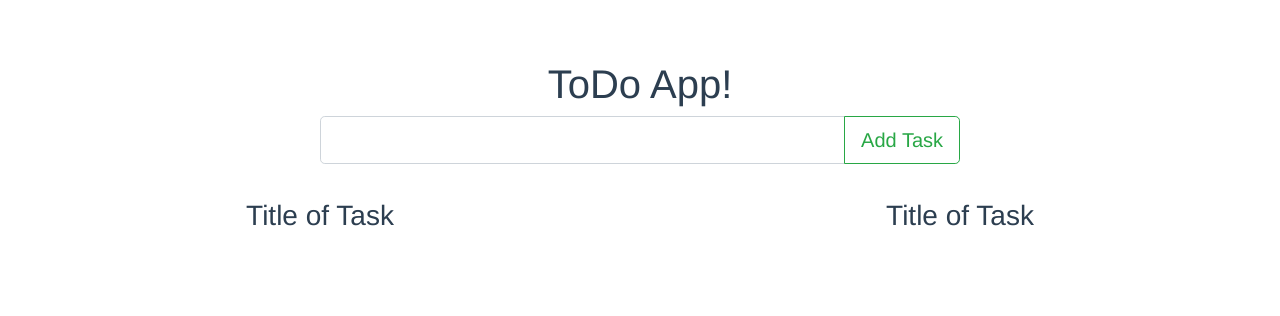
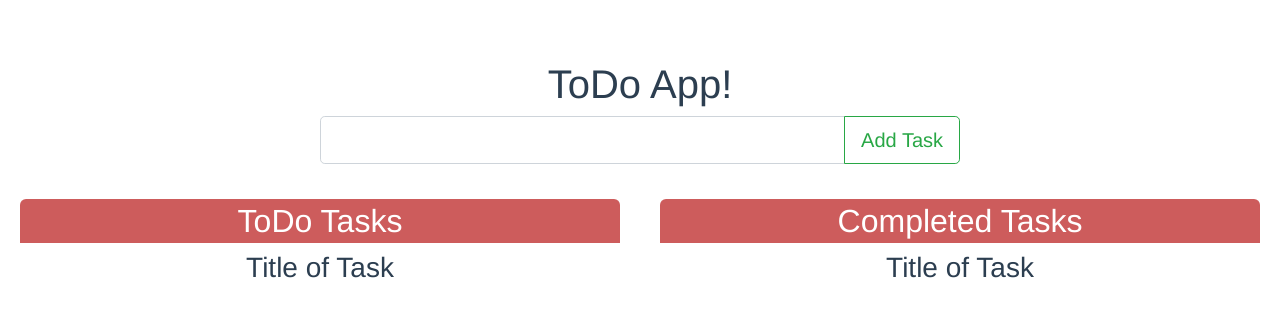
Before and after one commit to MrLuiso/TodoList-Vue, a Vue app: page / in a window 1280 px wide. Shown: the top 316 px of the page. Built offline with nearby package versions, Linux system fonts and the light colour scheme.

Commit message:
Styling and added scoped to all css

```diff
--- a/src/components/TaskColumn.vue
+++ b/src/components/TaskColumn.vue
@@ -1,5 +1,6 @@
 <template>
     <div class="taskColumn">
+        <h2 class="title">{{columnTitle}}</h2>
         <task-uncheked taskTitle="Title of Task"></task-uncheked>
     </div>
 </template>
@@ -11,11 +12,12 @@ export default {
     name: "TaskColumn",
     components: {
         TaskUncheked
-    }
+    },
+    props:['columnTitle']
 }
 </script>
 
-<style>
+<style scoped>
 .taskColumn{
     display: flex;
     flex: 1;
@@ -23,4 +25,15 @@ export default {
     align-content: center;
     width: 33%;
 }
+
+.title{
+    background-color: indianred;
+    color: white;
+    margin-left: 20px;
+    margin-right: 20px;
+    padding-top: 3px;
+    padding-bottom: 3px;
+    border-top-left-radius: 6px;
+    border-top-right-radius: 6px;
+}
 </style>
--- a/src/components/TaskDisplay.vue
+++ b/src/components/TaskDisplay.vue
@@ -1,7 +1,7 @@
 <template>
     <div class="taskDisplay">
-        <task-column></task-column>
-        <task-column></task-column>
+        <task-column columnTitle="ToDo Tasks"></task-column>
+        <task-column columnTitle="Completed Tasks"></task-column>
     </div>
 </template>
 
@@ -16,7 +16,7 @@ export default {
 }
 </script>
 
-<style>
+<style scoped>
 .taskDisplay{
     display: flex;
     flex: 1;
--- a/src/components/TaskUnchecked.vue
+++ b/src/components/TaskUnchecked.vue
@@ -11,11 +11,12 @@ export default {
 }
 </script>
 
-<style>
+<style scoped>
 .taskUncheked{
     display: flex;
     flex: 1;
     flex-direction: row;
     justify-content: flex-start;
+    background-color: aqua;
 }
 </style>
```
